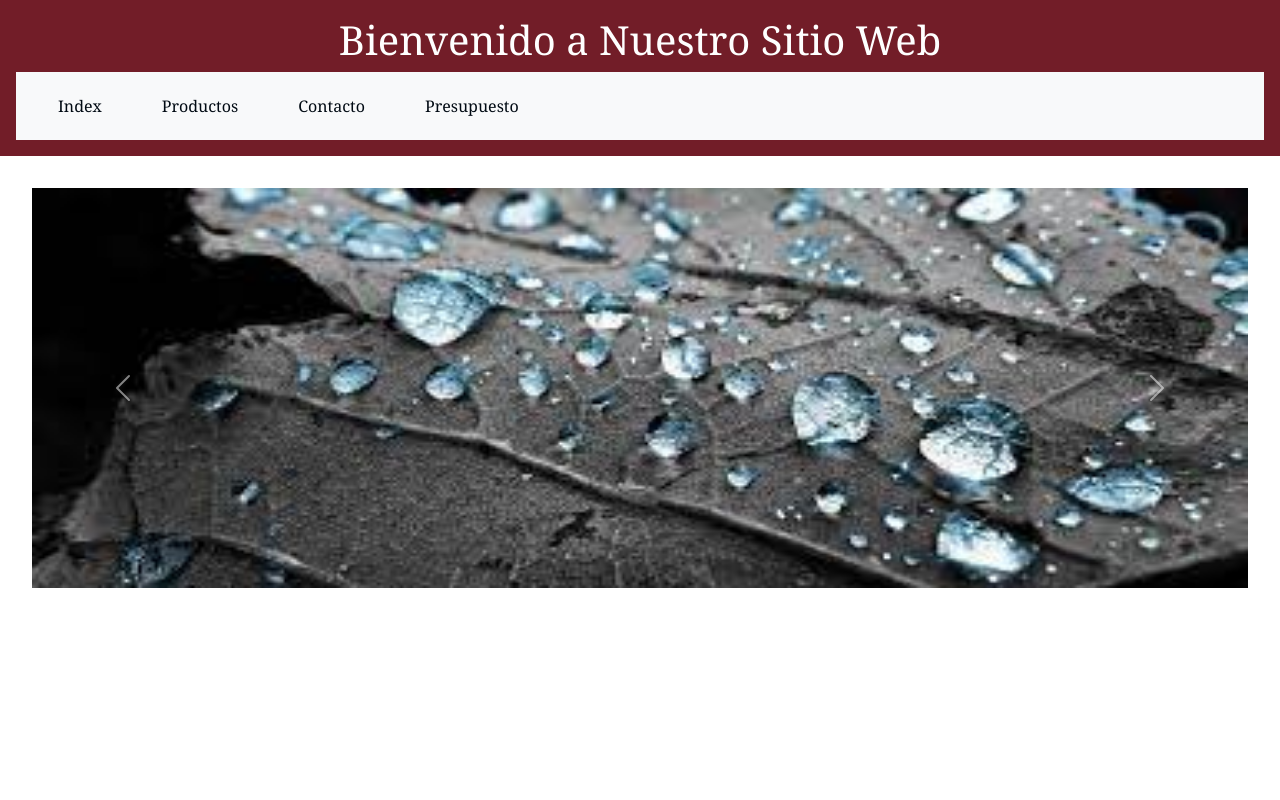
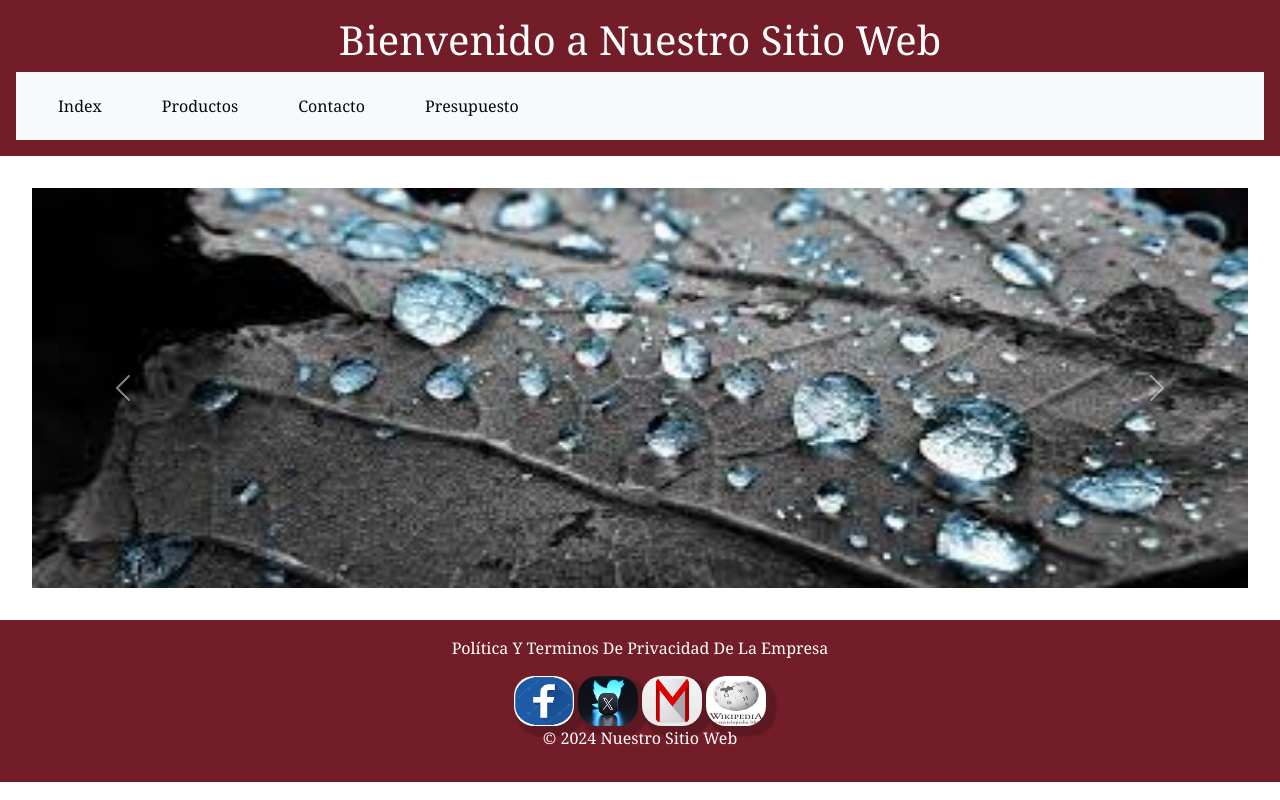
Before and after one commit to SheriffCuB/Jorge_Luis_V-zquez_Carralero_trabajoJAVASCRIPT, a plain HTML site: page views/galeria.html in a window 1280 px wide. Drawn offline with nearby package versions, Linux system fonts and the light colour scheme.

Commit message:
arreglos
corregiendo arreglos despues del enviado.

```diff
--- a/views/galeria.html
+++ b/views/galeria.html
@@ -4,7 +4,7 @@
     <meta charset="UTF-8">
     <meta name="viewport" content="width=device-width, initial-scale=1.0">
     <title>Productos</title>
-    <link rel="stylesheet" href="/assets/Style/styles.css">
+    <link rel="stylesheet" href="../assets/Style/styles.css">
     <link href="https://cdn.jsdelivr.net/npm/bootstrap@5.3.3/dist/css/bootstrap.min.css" rel="stylesheet" integrity="sha384-QWTKZyjpPEjISv5WaRU9OFeRpok6YctnYmDr5pNlyT2bRjXh0JMhjY6hW+ALEwIH" crossorigin="anonymous">
     <script src="https://cdn.jsdelivr.net/npm/bootstrap@5.3.3/dist/js/bootstrap.bundle.min.js" integrity="sha384-YvpcrYf0tY3lHB60NNkmXc5s9fDVZLESaAA55NDzOxhy9GkcIdslK1eN7N6jIeHz" crossorigin="anonymous"></script>
 </head>
@@ -58,5 +58,19 @@
         </button>
       </div>
     </main>
+
+    <footer>
+      <div class="caja-pie">
+        <a href="https://www.comunidad.madrid/servicios/educacion/politica-privacidad" id="Terminos">política y terminos de privacidad de la empresa</a>
+      </div>
+      <div>
+        <a href="https://g.co/kgs/1F1Zjj"><img src="/assets/images/Logo_Facebbok.jpg" alt="Facebook" class="logo" width="225" height="225"></a>
+        <a href="https://twitter.com/login?lang=es"><img src="/assets/images/Logo_X.jpg" alt="X" class="logo" width="259" height="194"></a>
+        <a href="https://g.co/kgs/x3Mekf"><img src="/assets/images/Logo_Gmail.jpg" alt="Gmail" class="logo" width="328" height="153"></a>
+        <a href="https://es.wikipedia.org/wiki/Historia_de_Madrid"><img src="/assets/images/Logo_wikipedia.jpg" alt="wiki" class="logo" width="120" height="138"></a>
+      </div>
+
+        <p>&copy; 2024 Nuestro Sitio Web</p>
+    </footer>
 </body>
 </html>
```
Also changed, not shown: views/contacto.html (+16 -2 lines), views/presupuesto.html (+15 -1 lines).
